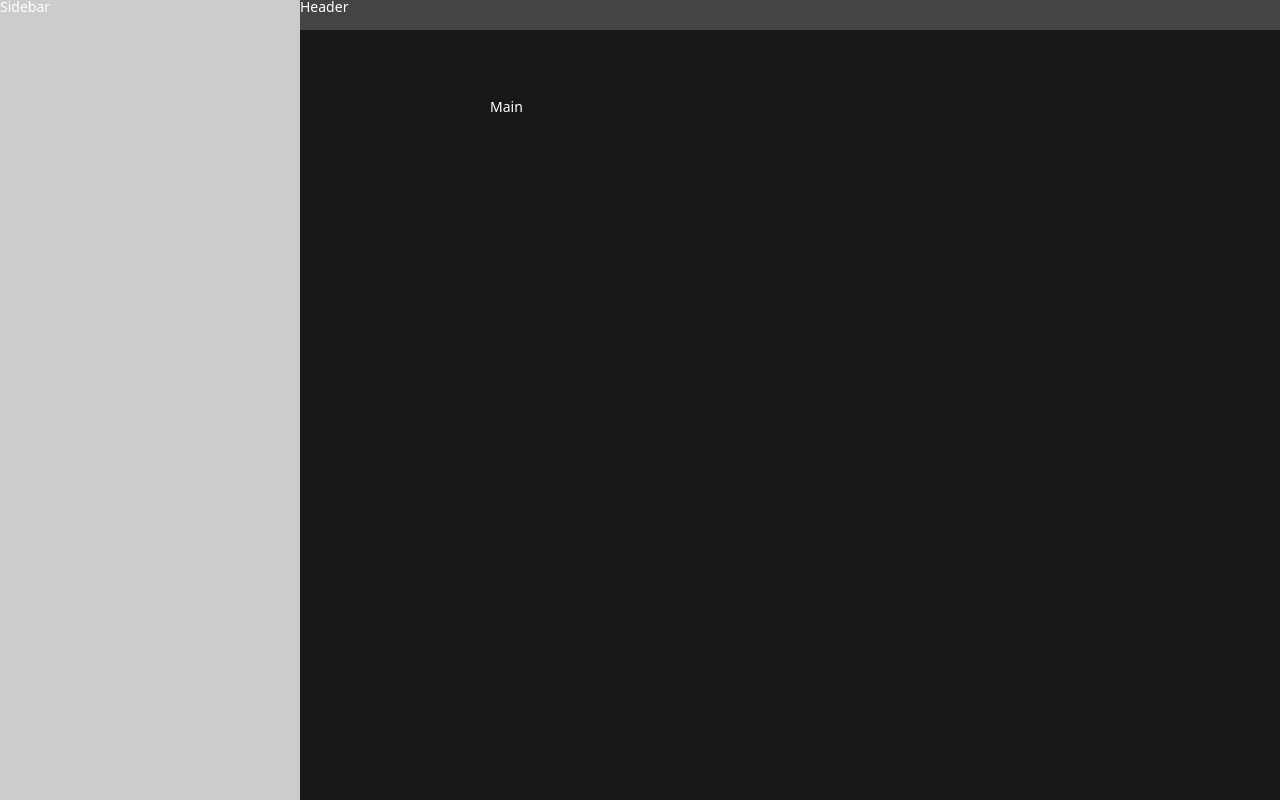
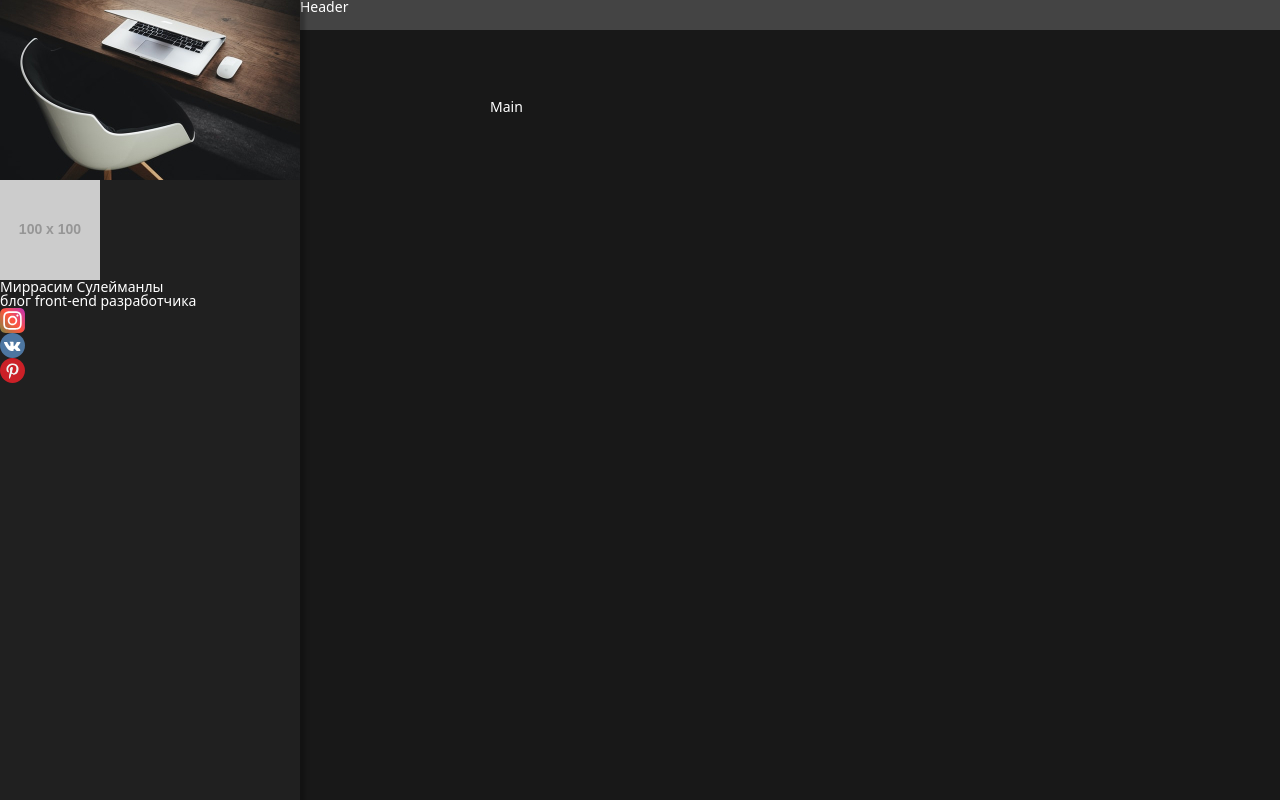
Before and after one commit to Rasim4ik111/peronal-vlog, a plain HTML site: page src/index.html in a window 1280 px wide. Drawn offline with Linux system fonts and the light colour scheme; placeholder pictures from the web are drawn by us.

Commit message:
sidebar changes

```diff
--- /dev/null
+++ b/src/assets/scss/blocks/page/page.scss
@@ -0,0 +1,3 @@
+.page {
+  overflow: hidden;
+}
--- a/src/assets/scss/blocks/sidebar/sidebar.scss
+++ b/src/assets/scss/blocks/sidebar/sidebar.scss
@@ -3,9 +3,24 @@
 .sidebar {
   width: $sidebar-width;
   height: 100vh;
-  background-color: #ccc;
+
+  background-color: $primary;
+  box-shadow: 5px 4px 4px 0px rgba(#050505, 0.25);
+
   position: fixed;
   top: 0;
   left: 0;
   z-index: $z-index-sidebar;
 }
+
+.sidebar__header {
+  height: 180px;
+  background-color: $seconadry;
+
+  img {
+    display: block;
+    width: 100%;
+    height: 100%;
+    object-fit: cover;
+  }
+}
--- a/src/assets/scss/main.scss
+++ b/src/assets/scss/main.scss
@@ -21,6 +21,7 @@ body {
 }
 
 /* Blocks */
+@import "blocks/page/page.scss";
 @import "blocks/header/header.scss";
 @import "blocks/sidebar/sidebar.scss";
 @import "blocks/main/main.scss";
--- a/src/index.html
+++ b/src/index.html
@@ -9,13 +9,55 @@
     <div class="page">
       <header class="header">Header</header>
 
-      <aside class="sidebar">Sidebar</aside>
+      <aside class="sidebar">
+        <div class="sidebar__header">
+          <img src="assets/images/sidebar-header.jpg" alt="" />
+        </div>
+        <div class="sidebar__content">
+          <div class="profile">
+            <img
+              class="profile__avatart"
+              src="https://placehold.it/100"
+              alt="profile"
+            />
+            <div class="profile__name">Миррасим Сулейманлы</div>
+            <div class="profile__prof">блог front-end разработчика</div>
+            <ul class="social">
+              <li class="social__item">
+                <a class="social__link" href="#" target="_blank">
+                  <img
+                    src="assets/images/instagram.svg"
+                    alt="Instagram Миррасим Сулейманлы"
+                  />
+                </a>
+              </li>
+              <li class="social__item">
+                <a class="social__link" href="#" target="_blank">
+                  <img
+                    src="assets/images/vk.svg"
+                    alt="Vk Миррасим Сулейманлы"
+                  />
+                </a>
+              </li>
+              <li class="social__item">
+                <a class="social__link" href="#" target="_blank">
+                  <img
+                    src="assets/images/pinterest.svg"
+                    alt="Pinterest Миррасим Сулейманлы"
+                  />
+                </a>
+              </li>
+            </ul>
+          </div>
+        </div>
+        <div class="sidebar__footer"></div>
+      </aside>
 
       <main class="main">
         <div class="container">Main</div>
       </main>
     </div>
-
+    <!--JS-->
     <script src="./assets/js/main.js"></script>
   </body>
 </html>
```
Also changed, not shown: src/assets/images/instagram.svg (added), src/assets/images/pinterest.svg (added), src/assets/images/sidebar-header.jpg (added), src/assets/images/vk.svg (added), src/assets/scss/blocks/page/page.css (added), src/assets/scss/blocks/page/page.min.css (added), src/assets/scss/blocks/profile/profile.scss (added), src/assets/scss/blocks/sidebar/sidebar.css, src/assets/scss/blocks/sidebar/sidebar.min.css, src/assets/scss/main.css, src/assets/scss/main.min.css, 6 other files.
